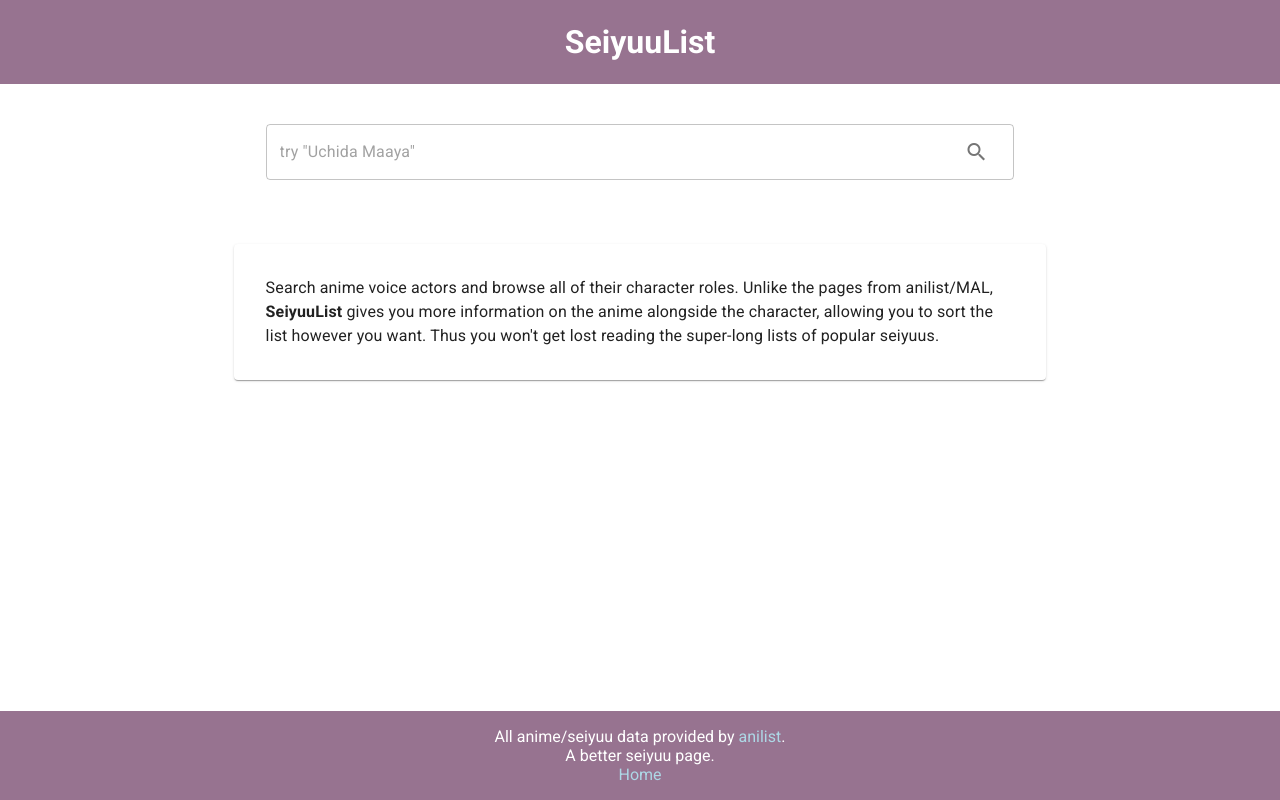
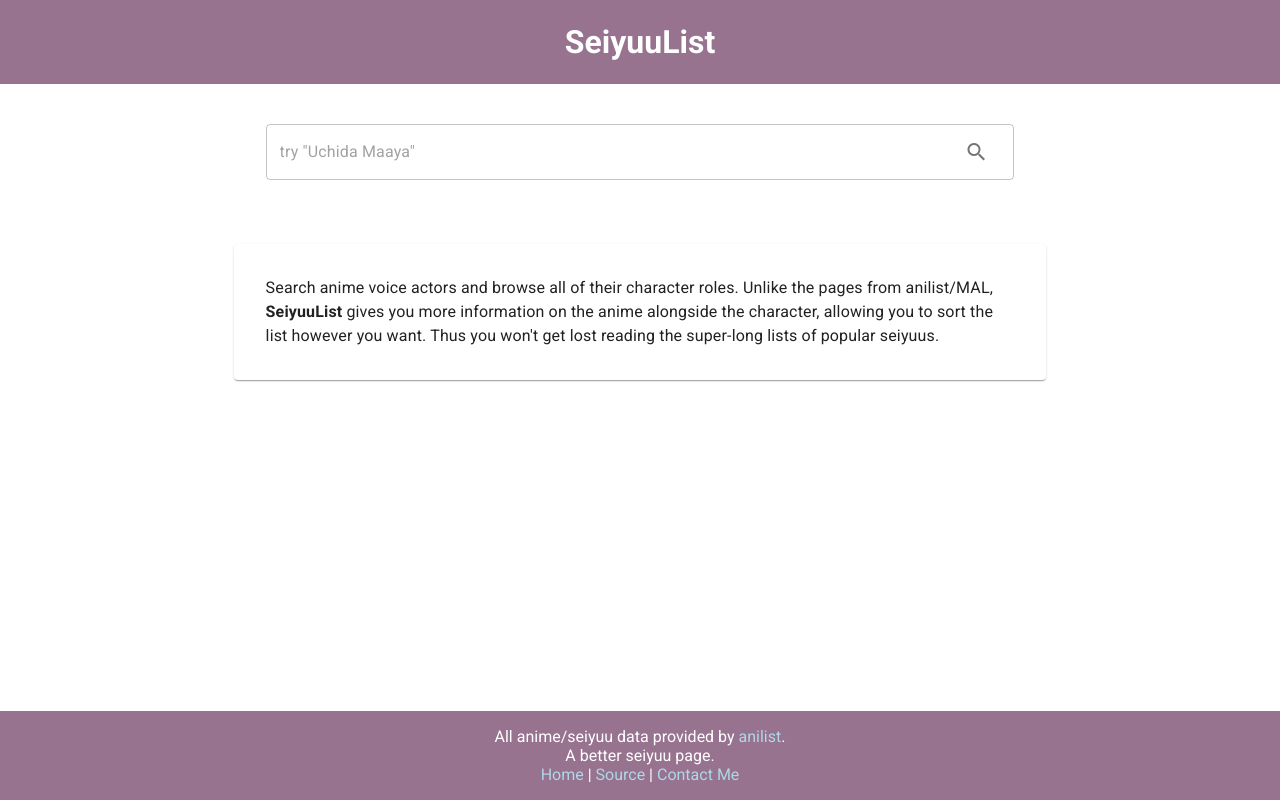
Before and after one commit to amhndu/seiyuu, a React (Create React App) app: page / in a window 1280 px wide. Built offline with nearby package versions, Linux system fonts and the light colour scheme.

Commit message:
Add footer links

```diff
--- a/src/components/layout.js
+++ b/src/components/layout.js
@@ -34,7 +34,7 @@
           }}>
             All anime/seiyuu data provided by <a href="https://anilist.co">anilist</a>. <br/>
             A better seiyuu page.<br/>
-            <Link to="/">Home</Link><br/>
+            <Link to="/">Home</Link> | <a href="https://github.com/amhndu/seiyuu">Source</a> | <a href="https://amish.naidu.dev">Contact Me</a><br/>
           </footer>
         </div>
       </Router>
```
